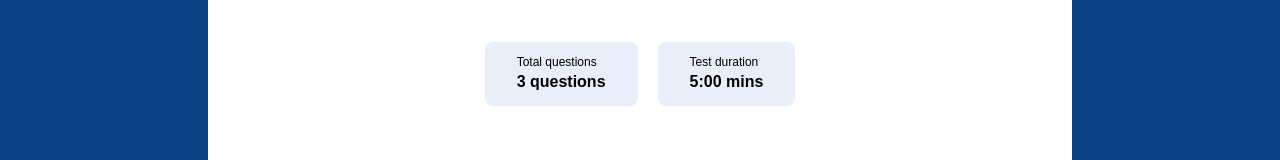
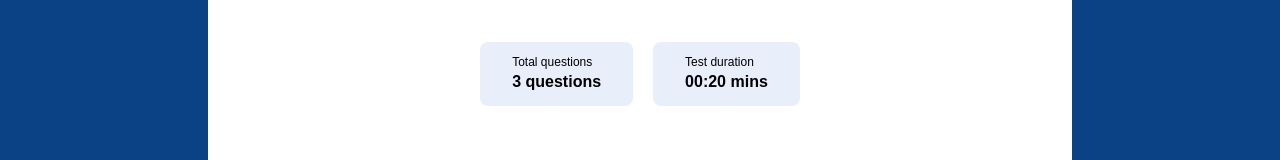
Before and after one commit to panpan2557/ui-assignment, a React (Create React App) app: page / in a window 1280 px wide. Shown: the part 242-402 px from the top of the page. Built offline with nearby package versions, Linux system fonts and the light colour scheme; a web font is replaced by a local one.

Commit message:
feat: :sparkles: implement timer

```diff
--- a/package.json
+++ b/package.json
@@ -15,6 +15,7 @@
     "prettier": "^3.3.2",
     "prettier-eslint": "^16.3.0",
     "react": "^18.3.1",
+    "react-countdown": "^2.3.5",
     "react-dom": "^18.3.1",
     "react-scripts": "5.0.1",
     "typescript": "^4.9.5",
--- a/src/App.tsx
+++ b/src/App.tsx
@@ -9,6 +9,8 @@ enum State {
   Exercise = 1,
   Summary = 2,
 }
+
+const timeLimitSecond = 20;
 
 export interface Question {
   id: number;
@@ -62,6 +64,7 @@ export default function App() {
         return (
           <Introduction
             questions={questions}
+            timeLimitSecond={timeLimitSecond}
             onClickStart={() => setCurrentState(State.Exercise)}
           />
         );
@@ -69,6 +72,7 @@ export default function App() {
         return (
           <Exercise
             questions={questions}
+            timeLimitSecond={timeLimitSecond}
             onClickSubmit={(committedAnswers: CommittedAnswer[]) => {
               console.log(committedAnswers);
               setCurrentState(State.Summary);
--- a/src/Exercise.tsx
+++ b/src/Exercise.tsx
@@ -1,9 +1,11 @@
 import { useState } from "react";
 import { Question } from "./App";
 import { ReactComponent as AlarmLogo } from "./alarm.svg";
+import Countdown from "react-countdown";
 
 interface ExerciseProps {
   questions: Question[];
+  timeLimitSecond: number;
   onClickSubmit: (committedAnswers: CommittedAnswer[]) => void;
 }
 
@@ -18,7 +20,11 @@ function replaceAt<T>(array: Array<T>, index: number, value: T) {
   return ret;
 }
 
-export default function Exercise({ questions, onClickSubmit }: ExerciseProps) {
+export default function Exercise({
+  questions,
+  timeLimitSecond,
+  onClickSubmit,
+}: ExerciseProps) {
   const initCommittedAnswers = (questions: Question[]): CommittedAnswer[] => {
     return questions.map((q) => {
       return { questionId: q.id, answerId: undefined };
@@ -33,6 +39,8 @@ export default function Exercise({ questions, onClickSubmit }: ExerciseProps) {
   const [committedAnswers, setCommittedAnswers] = useState<CommittedAnswer[]>(
     initCommittedAnswers(questions),
   );
+  const [targetTime] = useState<number>(Date.now() + timeLimitSecond * 1000);
+
   const currentProgressPercentage: number =
     (currentQuestion / totalQuestions) * 100;
 
@@ -61,8 +69,17 @@ export default function Exercise({ questions, onClickSubmit }: ExerciseProps) {
             Multiple Choice
           </div>
           <span className="px-6 py-1 bg-[#E9EEFB] rounded-2xl text-[#2A59DA] text-base font-bold">
-            <AlarmLogo className="inline-block" />
-            Time remaining 00:15
+            <AlarmLogo className="inline-block mr-1" />
+            Time remaining
+            <Countdown
+              date={targetTime}
+              onComplete={() => onClickSubmit(committedAnswers)}
+              renderer={({ formatted }) => (
+                <span className="ml-1">
+                  {formatted.minutes}:{formatted.seconds}
+                </span>
+              )}
+            />
           </span>
         </div>
         <div className="w-full bg-[#E9EEFB] rounded-full h-1.5 mb-4">
--- a/src/Introduction.tsx
+++ b/src/Introduction.tsx
@@ -3,13 +3,25 @@ import { ReactComponent as Logo } from "./Multiple-choice.svg";
 
 interface IntroductionProps {
   questions: Question[];
+  timeLimitSecond: number;
   onClickStart: () => void;
 }
 
 export default function Introduction({
   questions,
+  timeLimitSecond: timeLimit,
   onClickStart,
 }: IntroductionProps) {
+  const formatSecondsToMinutes = (second: number) => {
+    const m = Math.floor(second / 60)
+        .toString()
+        .padStart(2, "0"),
+      s = Math.floor(second % 60)
+        .toString()
+        .padStart(2, "0");
+    return m + ":" + s;
+  };
+
   return (
     <div className="flex flex-col items-center">
       <div className="text-3xl font-semibold mb-14">General English Test</div>
@@ -22,7 +34,9 @@ export default function Introduction({
         </div>
         <div className="rounded-lg bg-[#E9EEFB] px-8 py-3 text-left">
           <div className="text-xs font-normal">Test duration</div>
-          <div className="text-base font-bold">5:00 mins</div>
+          <div className="text-base font-bold">
+            {formatSecondsToMinutes(timeLimit)} mins
+          </div>
         </div>
       </div>
       <Logo className="mb-14" />
```
Also changed, not shown: 1 other file (tests, documents, lock files or other folders).
